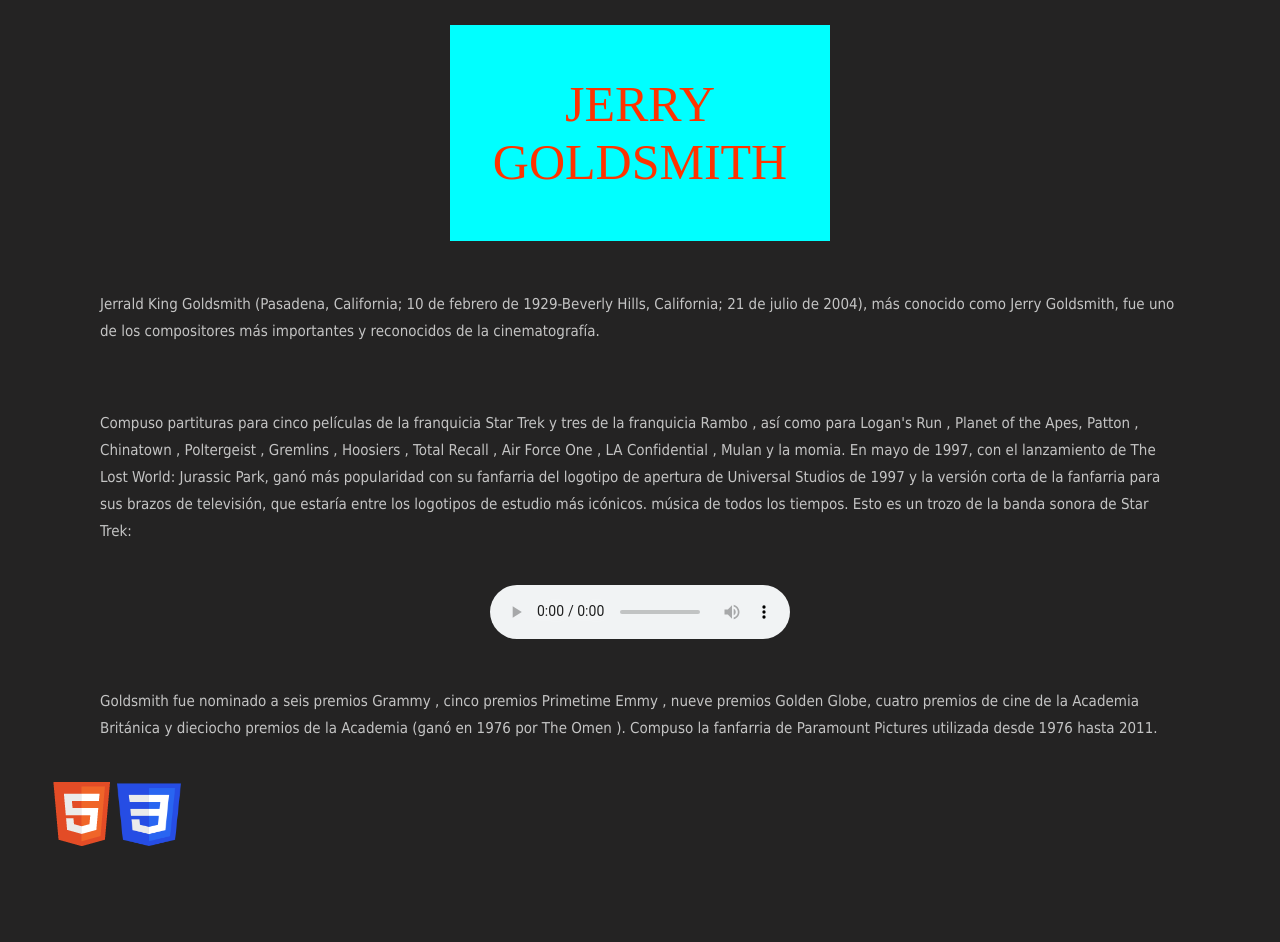
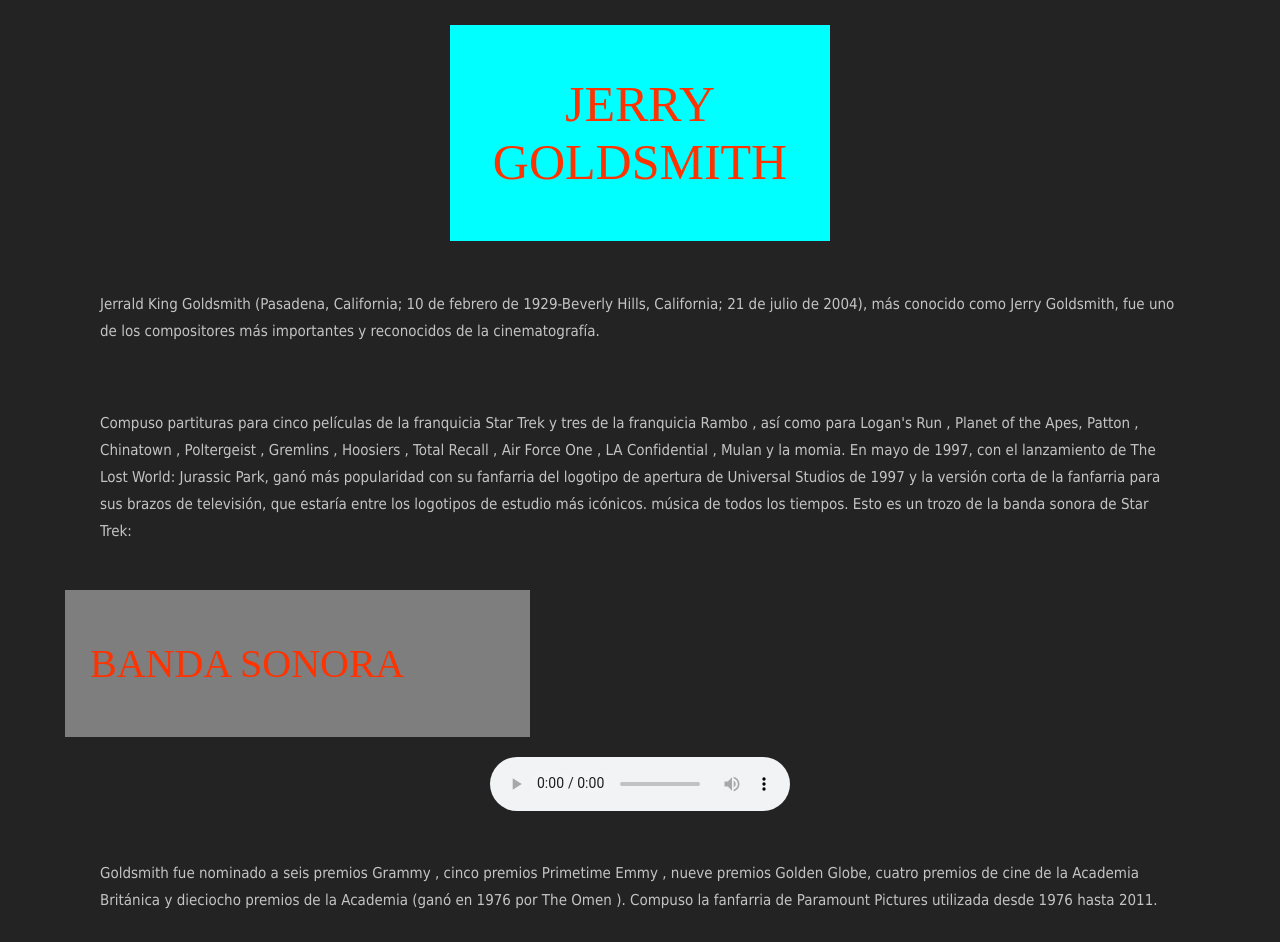
Before and after one commit to uo270497/practica1-sew, a plain HTML site: page musica.html in a window 1280 px wide. Shown: the top 942 px of the page. Before the commit the page ends 880 px from the top, so only its background shows below. Drawn offline with Linux system fonts and the light colour scheme.

Commit message:
Update musica.html

```diff
--- a/musica.html
+++ b/musica.html
@@ -28,6 +28,7 @@
     los tiempos. Esto es un trozo de la banda sonora de Star Trek: </p>
 
     <section>
+        <h2>Banda sonora</h2>
         <audio src="multimedia/musica.mp3" controls></audio>
     </section>
 
```
